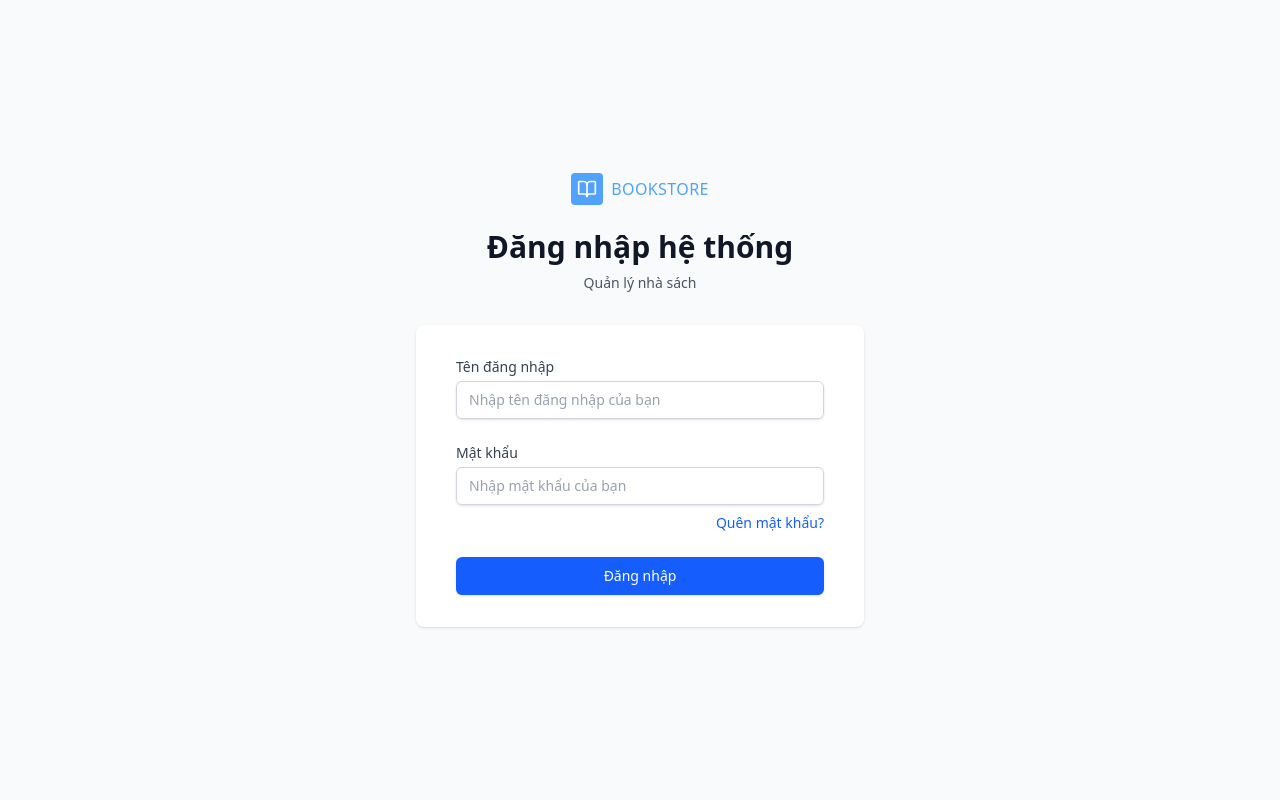
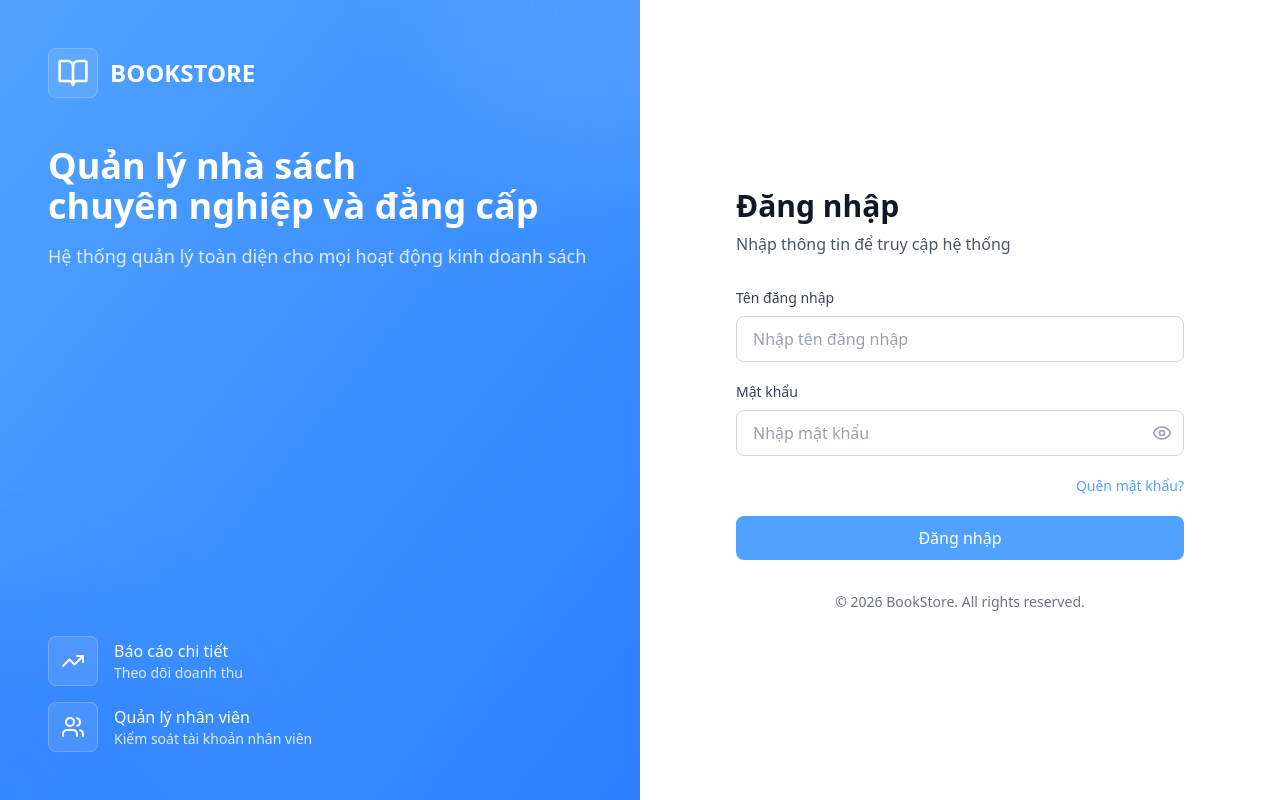
Before and after one commit to tienthanhnguyen331/bookstore-management-group10, a React (Vite) app in the folder client/: page /login in a window 1280 px wide. Built offline with nearby package versions, Linux system fonts and the light colour scheme.

Commit message:
refactor: update two-layout  UI for LoginPage

```diff
--- a/client/src/pages/LoginPage.jsx
+++ b/client/src/pages/LoginPage.jsx
@@ -2,6 +2,7 @@ import { useState } from 'react';
 import { useNavigate, useLocation, Link } from 'react-router-dom';
 import { useAuth } from '../context/AuthContext';
 import Logo from '../components/Logo';
+import { AlertCircle, BookOpen, Eye, EyeOff, TrendingUp, Users } from 'lucide-react';
 
 function LoginPage() {
     const [username, setUsername] = useState('');
@@ -10,6 +11,8 @@ function LoginPage() {
     const { login } = useAuth();
     const navigate = useNavigate();
     const location = useLocation();
+
+    const [showPassword, setShowPassword] = useState(false);
 
     const from = location.state?.from?.pathname || '/dashboard';
 
@@ -31,37 +34,86 @@ function LoginPage() {
     };
 
    return (
-        <div className="min-h-screen bg-gray-50 flex flex-col justify-center py-12 sm:px-6 lg:px-8">
-            <div className="sm:mx-auto sm:w-full sm:max-w-md">
-                <div className="flex justify-center">
-                    <Logo />
+        <div className="min-h-screen flex">
+            {/* Left Side - Branding */}
+            <div className="hidden lg:flex lg:w-1/2 bg-linear-to-br from-blue-400 to-blue-500 p-12 flex-col justify-between relative overflow-hidden">
+                {/* Decorative Elements */}
+                <div className="absolute top-0 right-0 w-96 h-96 bg-blue-300 rounded-full opacity-20 blur-3xl -mr-48 -mt-48"></div>
+                <div className="absolute bottom-0 left-0 w-96 h-96 bg-blue-600 rounded-full opacity-20 blur-3xl -ml-48 -mb-48"></div>
+
+                <div className="relative z-10">
+                    <div className="flex items-center gap-3 mb-12">
+                        <div className="bg-white/10 backdrop-blur-sm p-2 rounded-lg border border-white/20">
+                            <BookOpen className="h-8 w-8 text-white" />
                         </div>
-                <h2 className="mt-6 text-center text-3xl font-extrabold text-gray-900">
-                    Đăng nhập hệ thống
+                        <span className="text-2xl font-semibold text-white">BOOKSTORE</span>
+                    </div>
+
+                    <h2 className="text-4xl font-bold text-white mb-4">
+                        Quản lý nhà sách<br />chuyên nghiệp và đẳng cấp
                     </h2>
-                <p className="mt-2 text-center text-sm text-gray-600">
-                    Quản lý nhà sách
+                    <p className="text-blue-100 text-lg">
+                        Hệ thống quản lý toàn diện cho mọi hoạt động kinh doanh sách
                     </p>
                 </div>
 
-            <div className="mt-8 sm:mx-auto sm:w-full sm:max-w-md">
-                <div className="bg-white py-8 px-4 shadow sm:rounded-lg sm:px-10">
-                    <form className="space-y-6" onSubmit={handleSubmit}>
-                        {error && (
-                            <div className="bg-red-50 border-l-4 border-red-400 p-4">
-                                <div className="flex">
-                                    <div className="ml-3">
-                                        <p className="text-sm text-red-700">{error}</p>
+                <div className="relative z-10 space-y-4">
+                    <div className="flex items-center gap-4 text-white">
+                        <div className="bg-white/10 backdrop-blur-sm p-3 rounded-lg border border-white/20">
+                            <TrendingUp className="h-6 w-6" />
+                        </div>
+                        <div>
+                            <div className="font-medium">Báo cáo chi tiết</div>
+                            <div className="text-sm text-blue-100">Theo dõi doanh thu</div>
+                        </div>
+                    </div>
+                    <div className="flex items-center gap-4 text-white">
+                        <div className="bg-white/10 backdrop-blur-sm p-3 rounded-lg border border-white/20">
+                            <Users className="h-6 w-6" />
+                        </div>
+                        <div>
+                            <div className="font-medium">Quản lý nhân viên</div>
+                            <div className="text-sm text-blue-100">Kiểm soát tài khoản nhân viên</div>
                         </div>
                     </div>
                 </div>
+
+            </div>
+
+            {/* Right Side - Login Form */}
+            <div className="w-full lg:w-1/2 flex items-center justify-center p-8 bg-white">
+                <div className="w-full max-w-md">
+                    {/* Mobile Logo */}
+                    <div className="lg:hidden mb-8 flex justify-center">
+                        <Logo />
+                    </div>
+
+                    <div className="mb-8">
+                        <h1 className="text-3xl font-bold text-gray-900 mb-2">
+                            Đăng nhập
+                        </h1>
+                        <p className="text-gray-600">
+                            Nhập thông tin để truy cập hệ thống
+                        </p>
+                    </div>
+
+                    <form onSubmit={handleSubmit} className="space-y-5">
+                        {/* Error Alert */}
+                        {error && (
+                            <div className="bg-red-50 border border-red-200 rounded-lg p-3 flex items-start gap-2">
+                                <AlertCircle className="h-5 w-5 text-red-600 shrink-0 mt-0.5" />
+                                <p className="text-sm text-red-700 flex-1">{error}</p>
+                            </div>
                         )}
 
-                        <div>
-                            <label htmlFor="username" className="block text-sm font-medium text-gray-700">
+                        {/* Username Field */}
+                        <div className="space-y-2">
+                            <label
+                                htmlFor="username"
+                                className="block text-sm font-medium text-gray-700"
+                            >
                                 Tên đăng nhập
                             </label>
-                            <div className="mt-1">
                             <input
                                 id="username"
                                 name="username"
@@ -69,47 +121,69 @@ function LoginPage() {
                                 required
                                 value={username}
                                 onChange={(e) => setUsername(e.target.value)}
-                                    className="appearance-none block w-full px-3 py-2 border border-gray-300 rounded-md shadow-sm placeholder-gray-400 focus:outline-none focus:ring-blue-500 focus:border-blue-500 sm:text-sm"
-                                    placeholder="Nhập tên đăng nhập của bạn"
+                                className="w-full px-4 py-2.5 border border-gray-300 rounded-lg text-gray-900 placeholder-gray-400 focus:outline-none focus:ring-2 focus:ring-blue-400 focus:border-transparent transition-all"
+                                placeholder="Nhập tên đăng nhập"
                             />
+                        </div>
+
+                        {/* Password Field */}
+                        <div className="space-y-2">
+                            <label
+                                htmlFor="password"
+                                className="block text-sm font-medium text-gray-700"
+                            >
+                                Mật khẩu
+                            </label>
+                            <div className="relative">
+                                <input
+                                    id="password"
+                                    name="password"
+                                    type={showPassword ? "text" : "password"}
+                                    required
+                                    value={password}
+                                    onChange={(e) => setPassword(e.target.value)}
+                                    className="w-full px-4 py-2.5 border border-gray-300 rounded-lg text-gray-900 placeholder-gray-400 focus:outline-none focus:ring-2 focus:ring-blue-400 focus:border-transparent transition-all pr-11"
+                                    placeholder="Nhập mật khẩu"
+                                />
+                                <button
+                                    type="button"
+                                    onClick={() => setShowPassword(!showPassword)}
+                                    className="absolute right-3 top-1/2 -translate-y-1/2 text-gray-400 hover:text-gray-600 transition-colors"
+                                    tabIndex={-1}
+                                >
+                                    {showPassword ? (
+                                        <EyeOff className="h-5 w-5" />
+                                    ) : (
+                                        <Eye className="h-5 w-5" />
+                                    )}
+                                </button>
                             </div>
                         </div>
 
-                        <div>
-                            <label htmlFor="password" className="block text-sm font-medium text-gray-700">
-                                Mật khẩu
-                            </label>
-                            <div className="mt-1">
-                                <input
-                                    id="password"
-                                    name="password"
-                                    type="password"
-                                    required
-                                    value={password}
-                                    onChange={(e) => setPassword(e.target.value)}
-                                    className="appearance-none block w-full px-3 py-2 border border-gray-300 rounded-md shadow-sm placeholder-gray-400 focus:outline-none focus:ring-blue-500 focus:border-blue-500 sm:text-sm"
-                                    placeholder="Nhập mật khẩu của bạn"
-                                />
+                        <div className="flex items-center justify-between">
+                            <div className="flex items-center">
                             </div>
-                            <div className="flex items-center justify-end mt-2">
                             <Link
                                 to="/forgot-password"
-                                    className="text-sm font-medium text-blue-600 hover:text-blue-500"
+                                className="text-sm font-medium text-blue-400 hover:text-blue-500 transition-colors"
                             >
                                 Quên mật khẩu?
                             </Link>
                         </div>
-                        </div>
 
-                        <div>
+                        {/* Submit Button */}
                         <button
                             type="submit"
-                                className="w-full flex justify-center py-2 px-4 border border-transparent rounded-md shadow-sm text-sm font-medium text-white bg-blue-600 hover:bg-blue-700 focus:outline-none focus:ring-2 focus:ring-offset-2 focus:ring-blue-500"
+                            className="w-full py-2.5 px-4 bg-blue-400 hover:bg-blue-500 text-white font-medium rounded-lg focus:outline-none focus:ring-2 focus:ring-blue-400 focus:ring-offset-2 transition-all"
                         >
                             Đăng nhập
                         </button>
-                        </div>
                     </form>
+
+                    {/* Footer */}
+                    <p className="text-center text-sm text-gray-500 mt-8">
+                        © 2026 BookStore. All rights reserved.
+                    </p>
                 </div>
             </div>
         </div>
```
Lines whose indentation alone changed are shown as unchanged.
